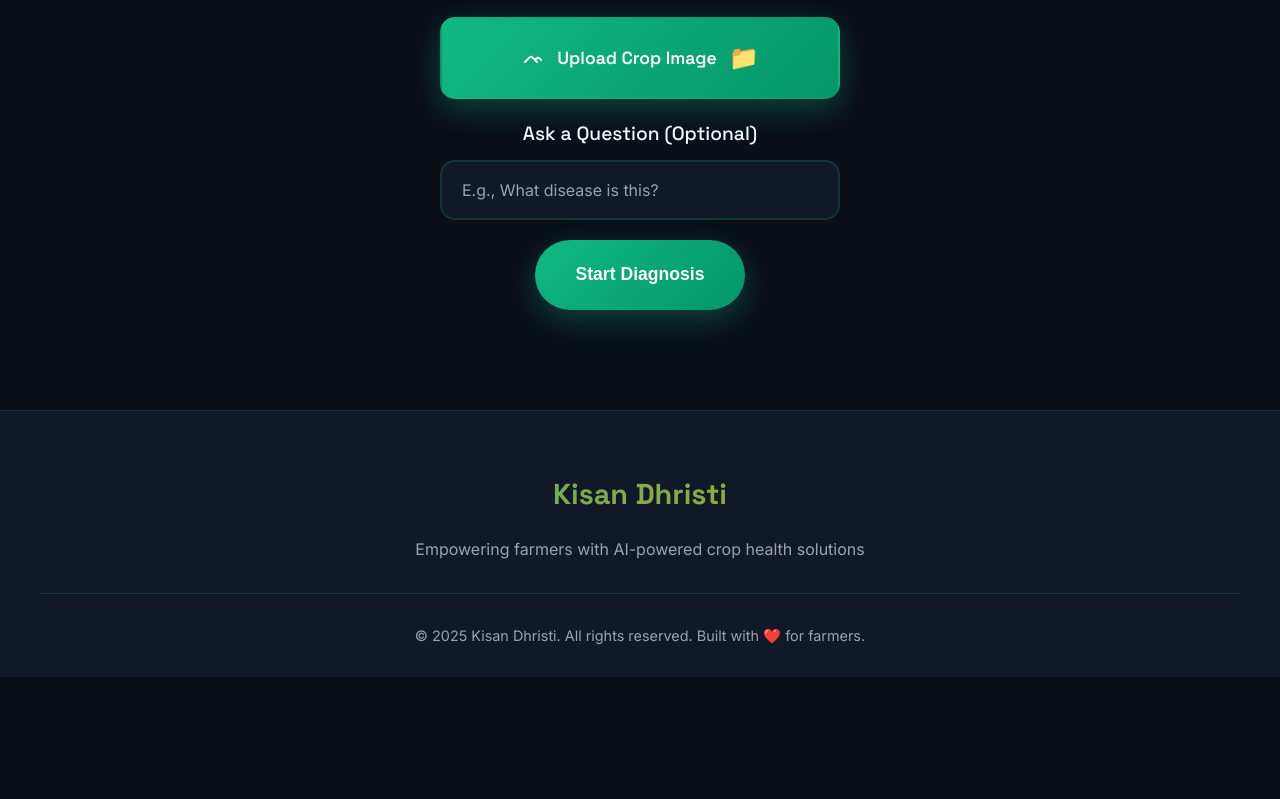
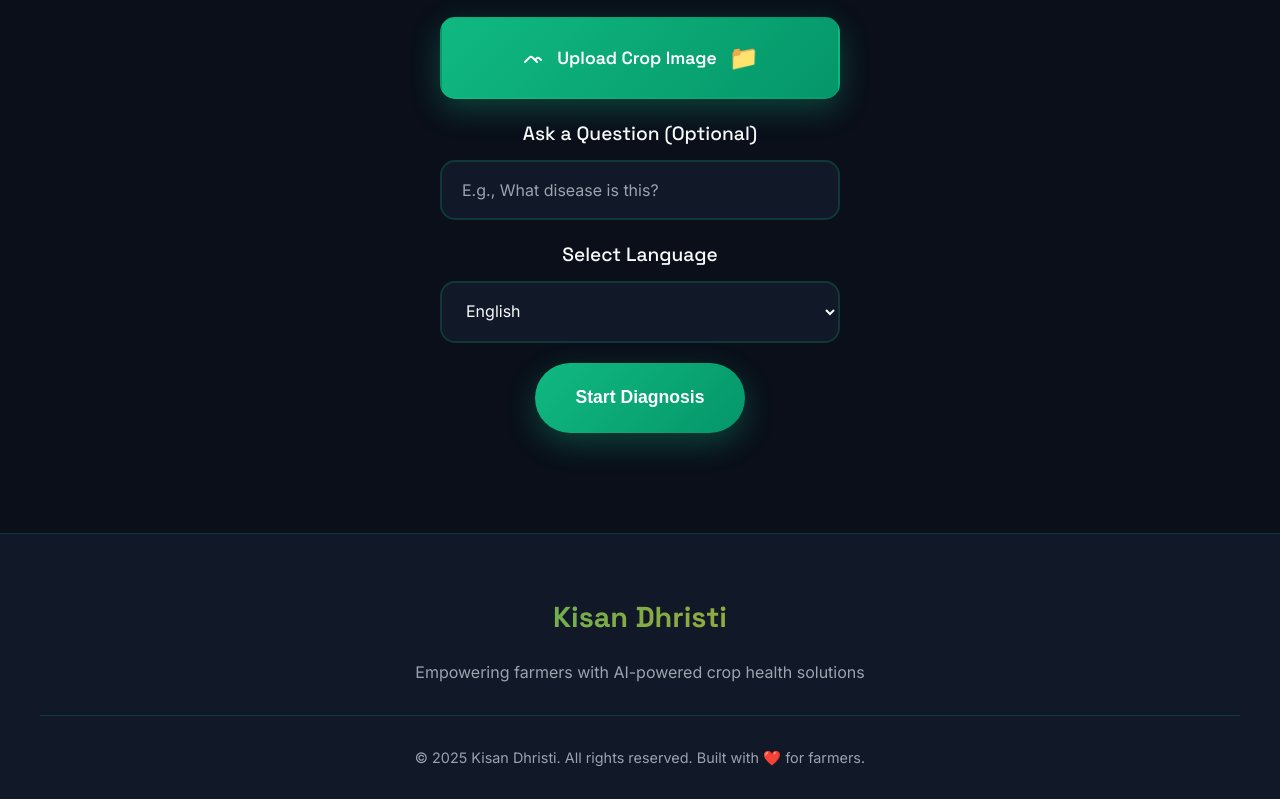
Before and after one commit to leuwenhoek/Kisan-Drishti-2.0, a Flask app: page /kisan-bot in a window 1280 px wide. Shown: the part 631-1430 px from the top of the page. Before the commit the page ends 1308 px from the top, so only its background shows below. Run offline with Flask 3, Linux system fonts and the light colour scheme.

Commit message:
added options of diffrent languages

```diff
--- a/templates/kisan_bot.html
+++ b/templates/kisan_bot.html
@@ -3,7 +3,46 @@
 {% block title %}Kisan Bot - Kisan Dhristi{% endblock %}
 
 {% block content %}
-<!-- Kisan Bot Section -->
+<style>
+/* Custom Scrollbar Styles */
+::-webkit-scrollbar {
+    width: 8px;
+}
+
+::-webkit-scrollbar-track {
+    background: rgba(255, 255, 255, 0.05);
+    border-radius: 4px;
+}
+
+::-webkit-scrollbar-thumb {
+    background: var(--primary, #4f46e5);
+    border-radius: 4px;
+}
+
+::-webkit-scrollbar-thumb:hover {
+    background: var(--primary-dark, #3730a3);
+}
+
+/* For Firefox */
+* {
+    scrollbar-width: thin;
+    scrollbar-color: var(--primary, #4f46e5) rgba(255, 255, 255, 0.05);
+}
+
+/* Font support for Indian languages */
+select, option {
+    font-family: 'Noto Sans', 'Arial Unicode MS', sans-serif;
+    font-size: 16px; /* Ensure readability */
+}
+
+/* Ensure proper rendering for RTL languages like Urdu */
+select[dir="rtl"], option[dir="rtl"] {
+    direction: rtl;
+}
+</style>
+
+<meta charset="UTF-8">
+
 <section id="kisan-bot" class="section">
     <div class="section-header">
         <h2>Kisan Bot</h2>
@@ -40,7 +79,6 @@
     </div>
     <div style="text-align: center; margin-top: 60px;">
         <form action="{{ url_for('kisan_bot') }}" method="POST" enctype="multipart/form-data" class="upload-form">
-            <!-- Custom File Upload -->
             <div class="file-upload-container">
                 <label for="crop-image" class="file-upload-label">
                     <svg width="24" height="24" fill="none" stroke="currentColor" viewBox="0 0 24 24">
@@ -56,7 +94,38 @@
                 <label for="query" class="input-label">
                     Ask a Question (Optional)
                 </label>
-                <input type="text" id="query" name="query" placeholder="E.g., What disease is this?" class="text-input">
+                <input type="text" id="query" name="query" placeholder="E.g., What disease is this?" class="text-input" value="">
+            </div>
+
+            <div class="text-input-container">
+                <label for="language" class="input-label">
+                    Select Language
+                </label>
+                <select id="language" name="language" class="text-input" required>
+                    <option style="background-color: #111;" value="English" {% if language == 'English' %}selected{% endif %}>English</option>
+                    <option style="background-color: #111;" value="Assamese" {% if language == 'Assamese' %}selected{% endif %}>অসমীয়া</option>
+                    <option style="background-color: #111;" value="Bengali" {% if language == 'Bengali' %}selected{% endif %}>বাংলা</option>
+                    <option style="background-color: #111;" value="Bodo" {% if language == 'Bodo' %}selected{% endif %}>बोरों</option>
+                    <option style="background-color: #111;" value="Dogri" {% if language == 'Dogri' %}selected{% endif %}>डोगरी</option>
+                    <option style="background-color: #111;" value="Gujarati" {% if language == 'Gujarati' %}selected{% endif %}>ગુજરાતી</option>
+                    <option style="background-color: #111;" value="Hindi" {% if language == 'Hindi' %}selected{% endif %}>हिंदी</option>
+                    <option style="background-color: #111;" value="Kannada" {% if language == 'Kannada' %}selected{% endif %}>ಕನ್ನಡ</option>
+                    <option style="background-color: #111;" value="Kashmiri" {% if language == 'Kashmiri' %}selected{% endif %}>کٲشُر</option>
+                    <option style="background-color: #111;" value="Konkani" {% if language == 'Konkani' %}selected{% endif %}>कोंकणी</option>
+                    <option style="background-color: #111;" value="Maithili" {% if language == 'Maithili' %}selected{% endif %}>मैथिली</option>
+                    <option style="background-color: #111;" value="Malayalam" {% if language == 'Malayalam' %}selected{% endif %}>മലയാളം</option>
+                    <option style="background-color: #111;" value="Manipuri" {% if language == 'Manipuri' %}selected{% endif %}>মৈতৈলোন্</option>
+                    <option style="background-color: #111;" value="Marathi" {% if language == 'Marathi' %}selected{% endif %}>मराठी</option>
+                    <option style="background-color: #111;" value="Nepali" {% if language == 'Nepali' %}selected{% endif %}>नेपाली</option>
+                    <option style="background-color: #111;" value="Odia" {% if language == 'Odia' %}selected{% endif %}>ଓଡ଼ିଆ</option>
+                    <option style="background-color: #111;" value="Punjabi" {% if language == 'Punjabi' %}selected{% endif %}>ਪੰਜਾਬੀ</option>
+                    <option style="background-color: #111;" value="Sanskrit" {% if language == 'Sanskrit' %}selected{% endif %}>संस्कृतम्</option>
+                    <option style="background-color: #111;" value="Santali" {% if language == 'Santali' %}selected{% endif %}>ᱥᱟᱱᱛᱟᱲᱤ</option>
+                    <option style="background-color: #111;" value="Sindhi" {% if language == 'Sindhi' %}selected{% endif %}>سنڌي</option>
+                    <option style="background-color: #111;" value="Tamil" {% if language == 'Tamil' %}selected{% endif %}>தமிழ்</option>
+                    <option style="background-color: #111;" value="Telugu" {% if language == 'Telugu' %}selected{% endif %}>తెలుగు</option>
+                    <option style="background-color: #111;" value="Urdu" {% if language == 'Urdu' %}selected{% endif %}>اردو</option>
+                </select>
             </div>
 
             <button type="submit" class="btn btn-primary btn-large">Start Diagnosis</button>
```
